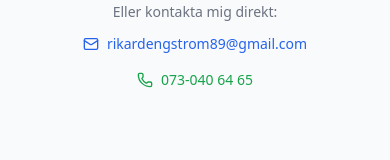
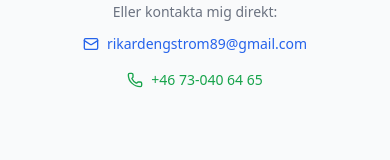
Before and after one commit to Nishune/portfolio, a Next.js app: page / in a window 390 px wide. Shown: the part 6667-6827 px from the top of the page. Built offline with nearby package versions, Linux system fonts and the light colour scheme; no server answers.

Commit message:
Fix phone number display format for better mobile compatibility

```diff
--- a/src/components/sections/ContactSection.tsx
+++ b/src/components/sections/ContactSection.tsx
@@ -219,7 +219,7 @@ export default function ContactSection() {
                 className="flex items-center gap-2 text-green-600 dark:text-green-400 hover:underline"
               >
                 <Phone className="h-4 w-4" />
-                073-040 64 65
+                +46 73-040 64 65
               </a>
             </div>
           </div>
```
